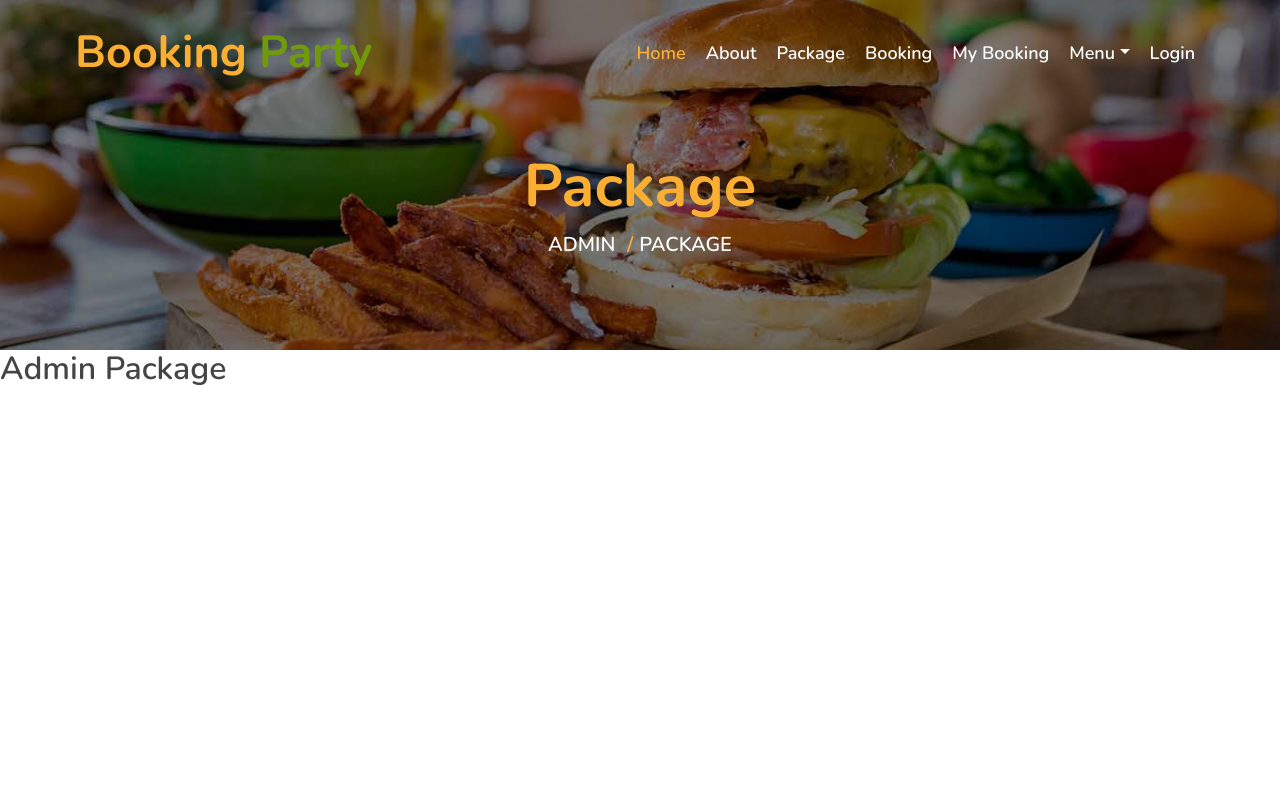
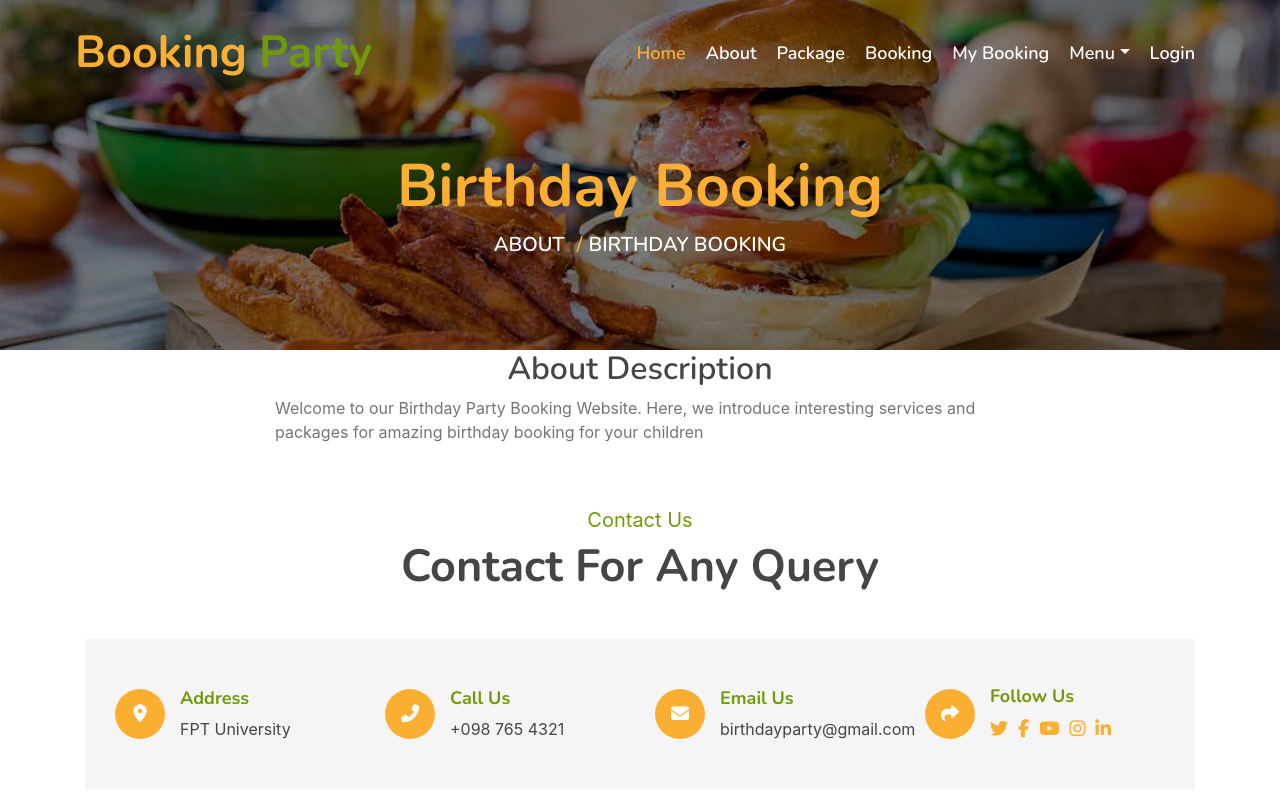
Before and after one commit to tridominh/PartyFrontend, a React (Create React App) app: page /about in a window 1280 px wide. Shown: the top 800 px of the page. Built offline with nearby package versions, Linux system fonts and the light colour scheme.

Commit message:
update About.jsx

```diff
--- a/src/Pages/About.jsx
+++ b/src/Pages/About.jsx
@@ -1,11 +1,28 @@
 import React, { Fragment } from "react";
 import PageHeader from "../Components/PageHeader";
+import Contact from "../Components/Contact";
+import Footer from "../Components/Footer";
 
 export default function About() {
-  return (
-    <Fragment>
-        <PageHeader title1="Admin" title={"Package"}/>
-        <h2>Admin Package</h2>
-    </Fragment>
-  );
+    return (
+        <Fragment>
+            <PageHeader title1="About" title={"Birthday Booking"} />
+            <div className="container">
+                <div className="row">
+                    <div className="col-md-8 offset-md-2">
+                        <h2 className="text-center">About Description</h2>
+                        <p>
+                            Welcome to our Birthday Party Booking Website. Here,
+                            we introduce interesting services and packages for
+                            amazing birthday booking for your children
+                        </p>
+                    </div>
+                </div>
+            </div>
+
+            <Contact />
+
+            <Footer />
+        </Fragment>
+    );
 }
```
